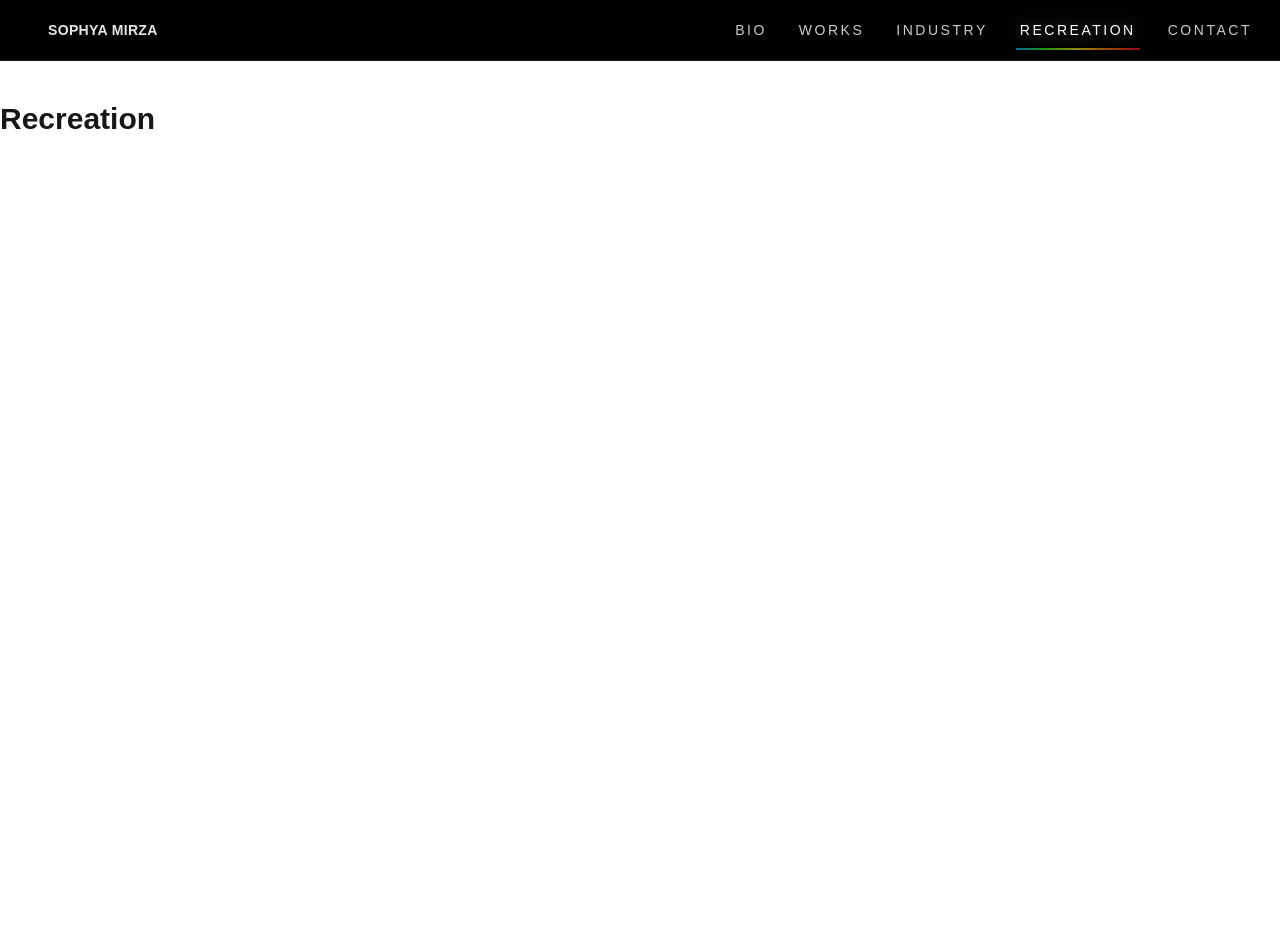
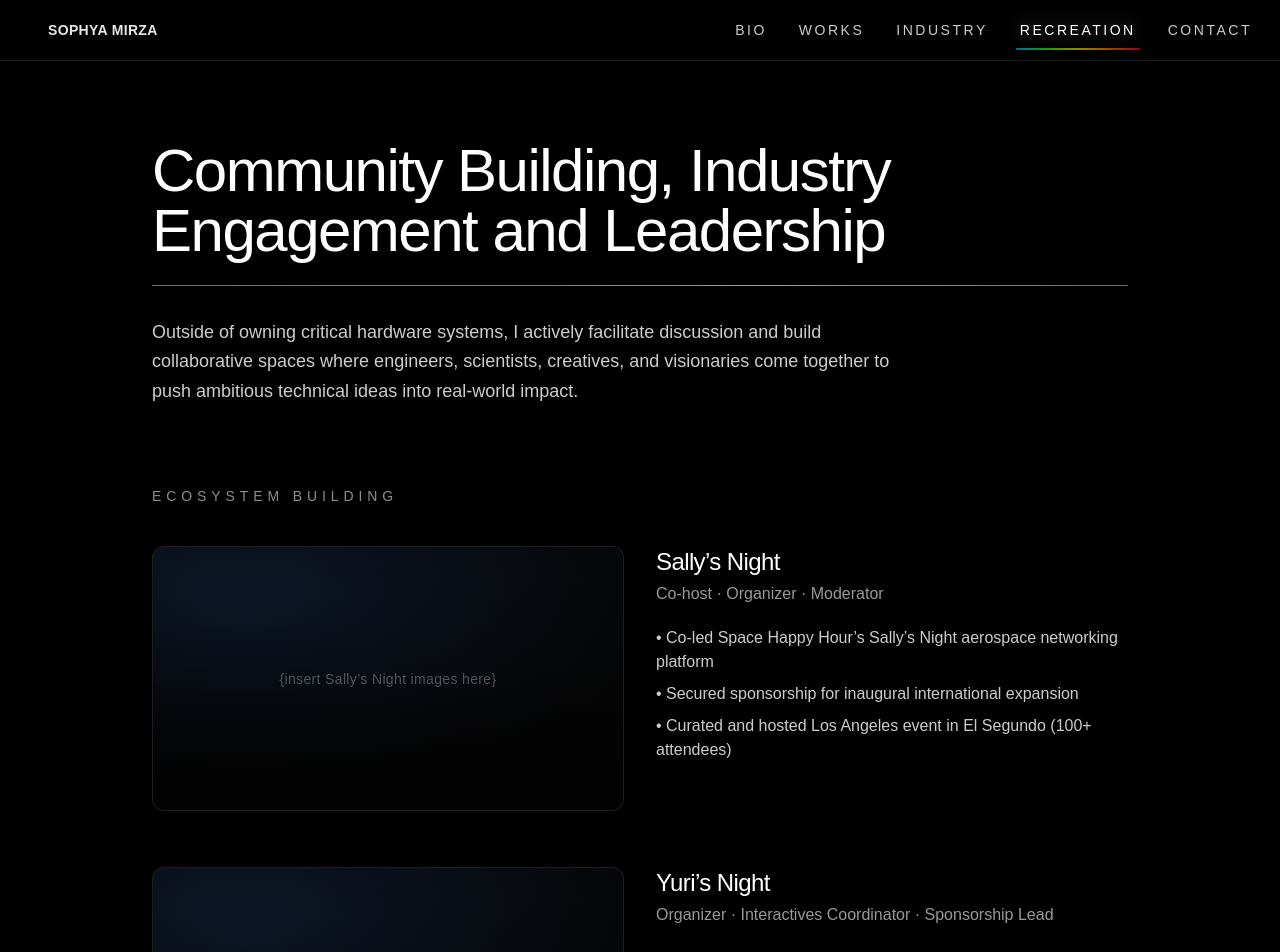
Before and after one commit to sophyamirza/sophya-portfolio, a Next.js app: page /recreation in a window 1280 px wide. Shown: the top 952 px of the page. Before the commit the page ends 800 px from the top, so only its background shows below. Built offline with nearby package versions, Linux system fonts and the light colour scheme; a web font is replaced by a local one.

Commit message:
Add community page with thermal layout and image placeholders

```diff
--- a/app/recreation/page.tsx
+++ b/app/recreation/page.tsx
@@ -1,8 +1,119 @@
 export default function RecreationPage() {
+  const THERMAL_GRADIENT =
+    "linear-gradient(90deg,#3b82f6 0%,#06b6d4 18%,#22c55e 40%,#eab308 62%,#f97316 82%,#ef4444 100%)";
+
+  function ImagePlaceholder({ label }: { label: string }) {
+    return (
+      <div className="relative aspect-[16/9] w-full overflow-hidden rounded-xl border border-white/10 bg-white/[0.02]">
+        <div className="absolute inset-0 bg-[radial-gradient(700px_300px_at_20%_20%,rgba(59,130,246,0.15),transparent_60%)]" />
+        <div className="absolute inset-0 bg-gradient-to-t from-black/70 via-black/20 to-transparent" />
+        <div className="absolute inset-0 flex items-center justify-center text-white/30 text-sm tracking-wide">
+          {label}
+        </div>
+      </div>
+    );
+  }
+
   return (
-    <div className="py-10">
-      <h2 className="text-3xl font-semibold">Recreation</h2>
-      <p className="mt-4 text-white/75">PAGE UNDER CONSTRUCTION.</p>
-    </div>
+    <main className="min-h-screen bg-black text-white">
+      <section className="mx-auto max-w-5xl px-6 pt-20 pb-28">
+        {/* TITLE */}
+        <h1 className="text-5xl md:text-6xl tracking-tight">
+          Community Building, Industry Engagement and Leadership
+        </h1>
+
+        {/* THERMAL UNDERLINE */}
+        <div
+          className="mt-6 h-px w-full opacity-90"
+          style={{ background: THERMAL_GRADIENT }}
+        />
+
+        {/* INTRO */}
+        <p className="mt-8 max-w-3xl text-lg leading-relaxed text-white/80">
+          Outside of owning critical hardware systems, I actively facilitate discussion
+          and build collaborative spaces where engineers, scientists, creatives, and
+          visionaries come together to push ambitious technical ideas into real-world
+          impact.
+        </p>
+
+        {/* ECOSYSTEM BUILDING */}
+        <div className="mt-20">
+          <h2 className="text-sm tracking-[0.35em] text-white/55">
+            ECOSYSTEM BUILDING
+          </h2>
+
+          <div className="mt-10 grid gap-14">
+            {/* Sally's Night */}
+            <div className="grid md:grid-cols-2 gap-8 items-start">
+              <ImagePlaceholder label="{insert Sally’s Night images here}" />
+
+              <div>
+                <h3 className="text-2xl tracking-tight">Sally’s Night</h3>
+                <div className="mt-1 text-white/60">
+                  Co-host · Organizer · Moderator
+                </div>
+
+                <ul className="mt-5 space-y-2 text-white/80">
+                  <li>• Co-led Space Happy Hour’s Sally’s Night aerospace networking platform</li>
+                  <li>• Secured sponsorship for inaugural international expansion</li>
+                  <li>• Curated and hosted Los Angeles event in El Segundo (100+ attendees)</li>
+                </ul>
+              </div>
+            </div>
+
+            {/* Yuri's Night */}
+            <div className="grid md:grid-cols-2 gap-8 items-start">
+              <ImagePlaceholder label="{insert Yuri’s Night images here}" />
+
+              <div>
+                <h3 className="text-2xl tracking-tight">Yuri’s Night</h3>
+                <div className="mt-1 text-white/60">
+                  Organizer · Interactives Coordinator · Sponsorship Lead
+                </div>
+
+                <ul className="mt-5 space-y-2 text-white/80">
+                  <li>• Coordinated interactive technical exhibits and builder showcases</li>
+                  <li>• Led sponsor outreach and partnership development</li>
+                  <li>• Supported large-scale aerospace community activation</li>
+                </ul>
+              </div>
+            </div>
+          </div>
+        </div>
+
+        {/* MENTORSHIP */}
+        <div className="mt-24">
+          <h2 className="text-sm tracking-[0.35em] text-white/55">
+            MENTORSHIP & ADVOCACY
+          </h2>
+
+          <div className="mt-10 grid gap-10 md:grid-cols-3">
+            <div>
+              <ImagePlaceholder label="{FIRST Robotics images}" />
+              <h3 className="mt-4 text-xl">FIRST Robotics</h3>
+              <p className="mt-2 text-white/70 text-sm">
+                Mechanical design mentorship and systems integration guidance.
+              </p>
+            </div>
+
+            <div>
+              <ImagePlaceholder label="{NASA TechRise images}" />
+              <h3 className="mt-4 text-xl">NASA TechRise</h3>
+              <p className="mt-2 text-white/70 text-sm">
+                Student payload advising and technical feasibility review.
+              </p>
+            </div>
+
+            <div>
+              <ImagePlaceholder label="{Mars Generation images}" />
+              <h3 className="mt-4 text-xl">The Mars Generation</h3>
+              <p className="mt-2 text-white/70 text-sm">
+                Ambassador supporting next-generation space advocacy and outreach.
+              </p>
+            </div>
+          </div>
+        </div>
+      </section>
+    </main>
   );
 }
```
